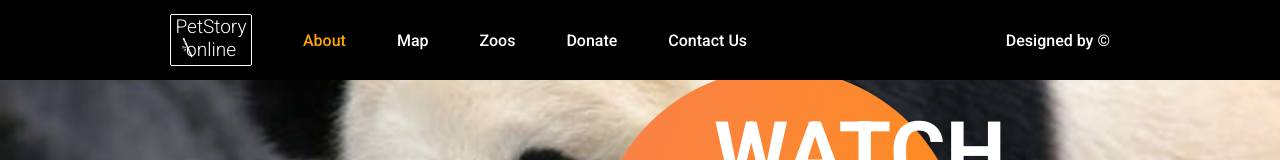
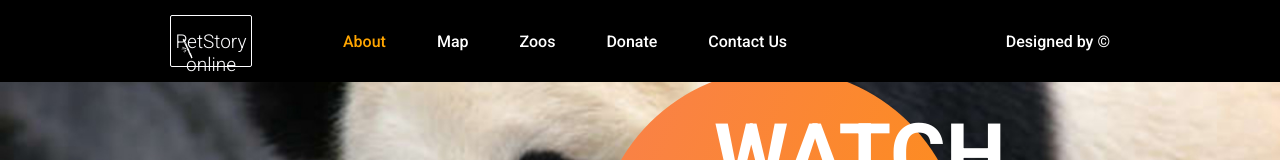
Before and after one commit to DmitryNV/forVlery, a plain HTML site: page online-zoo/index.html in a window 1280 px wide. Shown: the top 160 px of the page. Drawn offline with Linux system fonts and the light colour scheme.

Commit message:
fix: fixed class

```diff
--- a/online-zoo/index.html
+++ b/online-zoo/index.html
@@ -2,6 +2,8 @@
 <html lang="en">
 
 <head>
+    <meta name="description" content="this is site about animals in wild environment">
+    <meta name="keyword" content="giand pandas, eagles, gorillas, cheetahs, penguins">
     <meta charset="UTF-8">
     <meta http-equiv="X-UA-Compatible" content="IE=edge">
     <meta name="viewport" content="width=device-width, initial-scale=1.0">
@@ -15,11 +17,10 @@
 <body>
     <header class="header">
         <div class="container">
-
-
             <div class="navbar">
                 <div class="navbar-tools">
-                    <a class="logo" href="https://rolling-scopes-school.github.io/msultanovdev-JSFE2022Q3/online-zoo/">
+                    <a class="logo"
+                       href="https://rolling-scopes-school.github.io/msultanovdev-JSFE2022Q3/online-zoo/">
                         <h1 class="logo-image">PetStory<br /> online</h1>
                         <img class="logo-bamboo" src="./assets/images/bamboo.png" alt="logo" />
                     </a>
--- a/online-zoo/style.css
+++ b/online-zoo/style.css
@@ -1,13 +1,12 @@
-* {
+
+body {
+    font-family: 'Roboto', sans-serif;
+    border: 0;
     margin: 0;
     padding: 0;
     box-sizing: border-box;
 }
 
-body {
-    font-family: 'Roboto', sans-serif;
-}
-
 a {
     color: #FFFFFF;
     text-decoration: none;
@@ -23,16 +22,16 @@ li {
     margin: 0 auto;
 }
 
+.header {
+    display: flex;
+    min-height: 82px;
+    align-items: center;
+    background-color: #000000;
+}
+
 .container {
     max-width: 1160px;
     margin: 0 auto;
-}
-
-.header {
-    background-color: #000000;
-    min-height: 80px;
-    display: flex;
-    align-items: center;
 }
 
 .logo {
@@ -44,7 +43,6 @@ li {
     box-sizing: border-box;
     border-radius: 2px;
     color: #fdfdff;
-    transition: all 0.3s;
 }
 
 .logo:hover {
@@ -55,7 +53,7 @@ li {
 .logo-image {
     font-size: 19px;
     font-weight: 300;
-    line-height: 120%;
+    line-height: 125%;
     text-align: center;
 }
 
```
